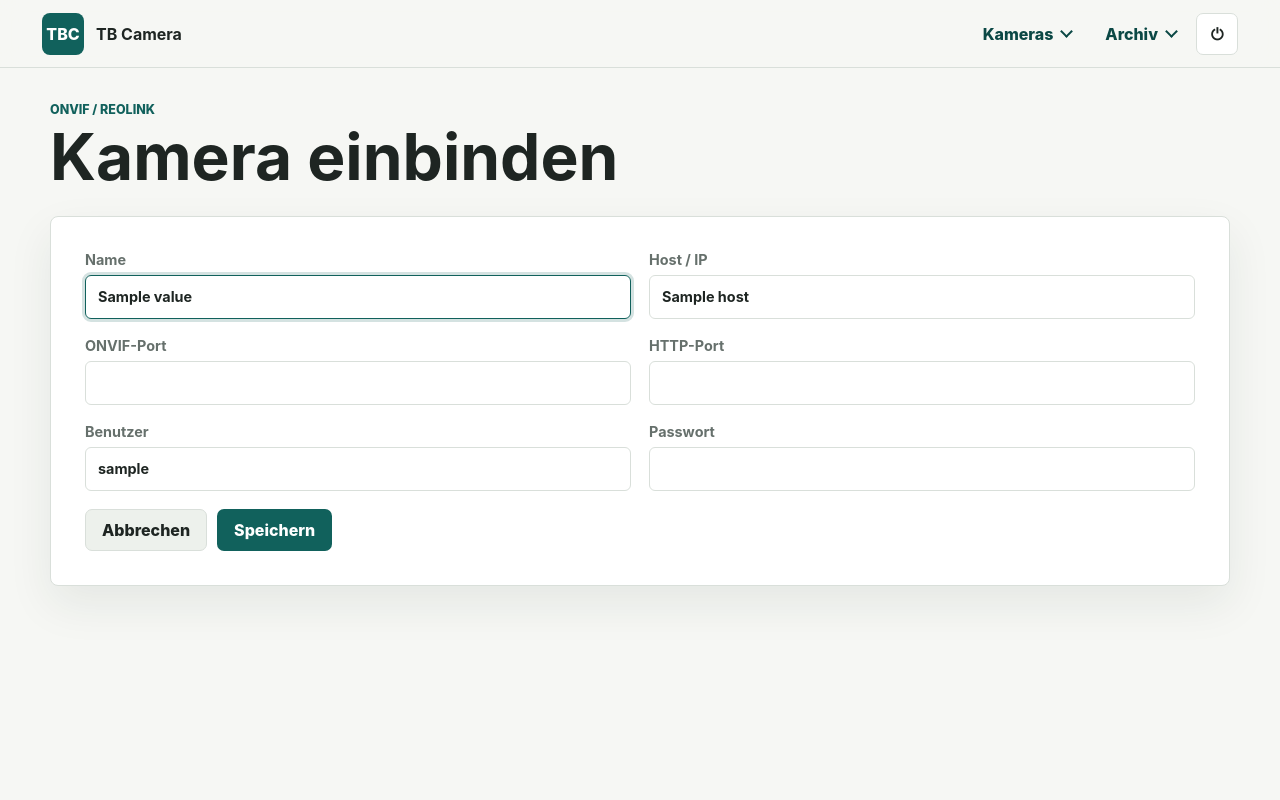
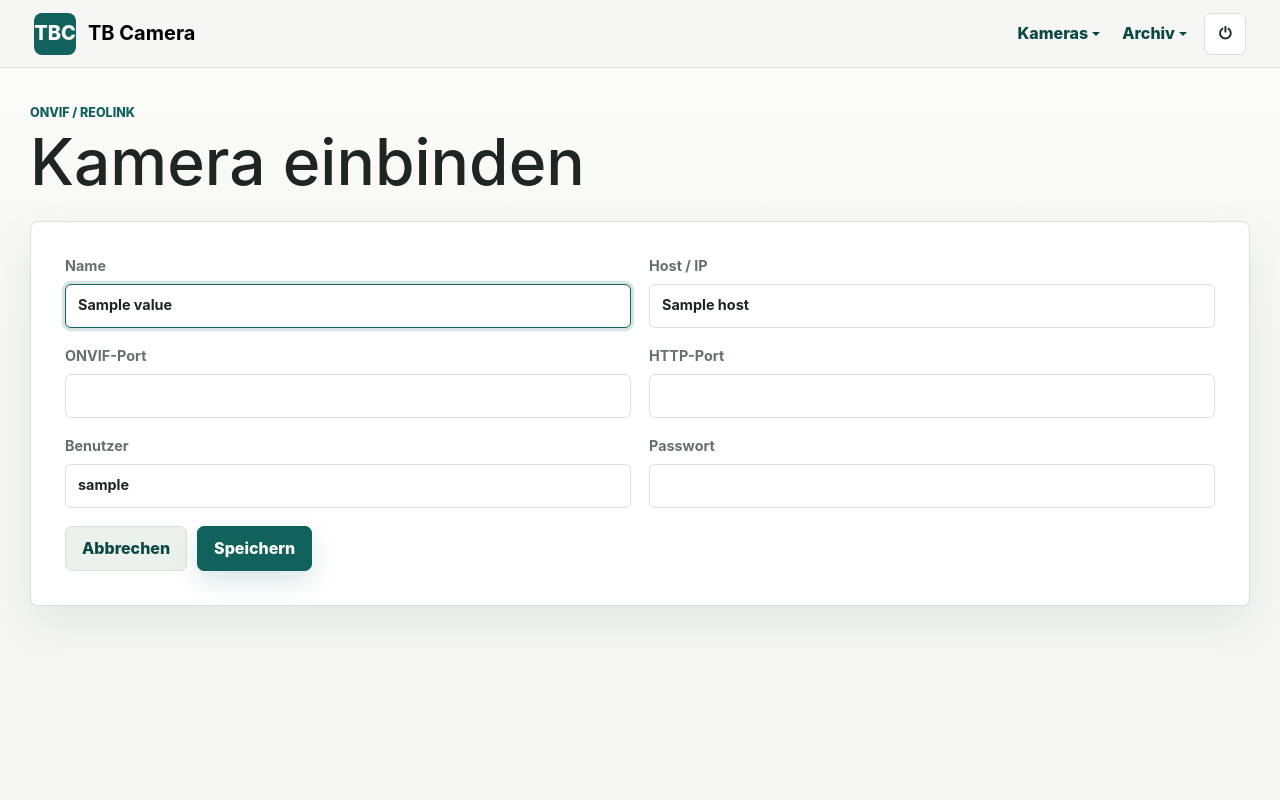
Before and after one commit to 404GamerNotFound/TBC-camera-manager, a FastAPI app: template app/tbc/templates/camera_form.html in a window 1280 px wide. Run offline with FastAPI, Linux system fonts and the light colour scheme; the template is opened without the code that fills it: most values are stand-ins (such as "Sample title", 1, 10 or a date in 2020); parts of the project's set-up code (start-up, migrations or seed data) failed here and were passed over.

Commit message:
update design

```diff
--- a/app/tbc/static/main-menu.js
+++ b/app/tbc/static/main-menu.js
@@ -4,7 +4,13 @@
     return;
   }
 
-  const mobileToggle = root.querySelector("[data-menu-toggle]");
+  if (window.bootstrap?.Dropdown && window.bootstrap?.Collapse) {
+    return;
+  }
+
+  const mobileToggle =
+    document.querySelector(`[data-menu-toggle][aria-controls="${root.id}"]`) ||
+    root.querySelector("[data-menu-toggle]");
   const groups = Array.from(root.querySelectorAll("[data-menu-group]"));
 
   const closeGroups = (except = null) => {
@@ -25,6 +31,7 @@
 
   const closeMobileMenu = () => {
     root.classList.remove("is-open");
+    root.classList.remove("show");
     mobileToggle?.setAttribute("aria-expanded", "false");
   };
 
@@ -75,6 +82,7 @@
   mobileToggle?.addEventListener("click", () => {
     const isOpen = !root.classList.contains("is-open");
     root.classList.toggle("is-open", isOpen);
+    root.classList.toggle("show", isOpen);
     mobileToggle.setAttribute("aria-expanded", String(isOpen));
     if (!isOpen) {
       closeGroups();
--- a/app/tbc/static/styles.css
+++ b/app/tbc/static/styles.css
@@ -13,6 +13,12 @@
   --ok: #1e7b4d;
   --warn: #a36413;
   --shadow: 0 18px 45px rgba(31, 45, 39, 0.08);
+  --bs-body-color: var(--text);
+  --bs-body-bg: var(--bg);
+  --bs-primary: var(--brand);
+  --bs-primary-rgb: 17, 97, 92;
+  --bs-border-color: var(--line);
+  --bs-border-radius: 8px;
   font-family: Inter, ui-sans-serif, system-ui, -apple-system, BlinkMacSystemFont, "Segoe UI", sans-serif;
 }
 
@@ -24,7 +30,11 @@ body {
   min-height: 100vh;
   margin: 0;
   color: var(--text);
-  background: var(--bg);
+  background:
+    linear-gradient(180deg, rgba(255, 255, 255, 0.72), rgba(246, 247, 244, 0) 360px),
+    var(--bg);
+  font-family: Inter, ui-sans-serif, system-ui, -apple-system, BlinkMacSystemFont, "Segoe UI", sans-serif;
+  line-height: 1.45;
 }
 
 a {
@@ -34,22 +44,26 @@ a {
 .topbar {
   position: sticky;
   top: 0;
-  z-index: 10;
-  display: flex;
-  align-items: center;
-  justify-content: space-between;
-  gap: 20px;
+  z-index: 1030;
   min-height: 68px;
-  padding: 12px clamp(18px, 4vw, 42px);
+  padding: 10px clamp(14px, 3vw, 34px);
   background: rgba(246, 247, 244, 0.92);
   border-bottom: 1px solid var(--line);
   backdrop-filter: blur(12px);
+}
+
+.app-nav-container {
+  gap: 18px;
+  padding: 0;
 }
 
 .brand {
   display: inline-flex;
   align-items: center;
   gap: 12px;
+  min-width: max-content;
+  margin: 0;
+  padding: 0;
   text-decoration: none;
 }
 
@@ -68,7 +82,6 @@ a {
   font-weight: 700;
 }
 
-.top-actions,
 .button-row,
 .form-actions {
   display: flex;
@@ -83,173 +96,129 @@ a {
   text-decoration: none;
 }
 
-.nav-shell {
-  display: flex;
-  justify-content: flex-end;
-  flex: 1;
+.navbar-toggler {
+  min-height: 42px;
+  padding: 8px 11px;
+  border: 1px solid var(--line);
+  border-radius: 8px;
+  color: var(--brand-strong);
+  background: var(--surface);
+}
+
+.navbar-toggler:focus {
+  box-shadow: 0 0 0 0.2rem rgba(17, 97, 92, 0.18);
+}
+
+.app-navbar {
   min-width: 0;
 }
 
-.top-actions {
+.app-nav-list {
+  gap: 4px;
+  width: 100%;
   justify-content: flex-end;
-  gap: 6px;
-  flex-wrap: nowrap;
 }
 
-.menu-toggle {
-  display: none;
-  gap: 9px;
+.app-nav-list .nav-link {
+  display: inline-flex;
+  align-items: center;
   min-height: 42px;
+  padding: 9px 13px;
+  border: 1px solid transparent;
+  border-radius: 8px;
   color: var(--brand-strong);
-  background: var(--surface);
-  border-color: var(--line);
+  font-weight: 800;
 }
 
-.menu-toggle-bars,
-.menu-toggle-bars::before,
-.menu-toggle-bars::after {
-  display: block;
-  width: 16px;
-  height: 2px;
-  border-radius: 999px;
-  background: currentColor;
-}
-
-.menu-toggle-bars {
-  position: relative;
-}
-
-.menu-toggle-bars::before,
-.menu-toggle-bars::after {
-  content: "";
-  position: absolute;
-  left: 0;
-}
-
-.menu-toggle-bars::before {
-  top: -5px;
-}
-
-.menu-toggle-bars::after {
-  top: 5px;
-}
-
-.menu-group {
-  position: relative;
-}
-
-.menu-trigger {
-  min-height: 42px;
-  padding: 9px 13px;
+.app-nav-list .nav-link:hover,
+.app-nav-list .nav-link:focus,
+.app-nav-list .nav-link.active,
+.app-nav-list .is-active > .nav-link {
   color: var(--brand-strong);
-  background: transparent;
-  border-color: transparent;
-}
-
-.menu-trigger::after {
-  content: "";
-  width: 7px;
-  height: 7px;
-  margin-left: 9px;
-  border-right: 2px solid currentColor;
-  border-bottom: 2px solid currentColor;
-  transform: translateY(-2px) rotate(45deg);
-}
-
-.menu-group.is-active .menu-trigger {
   background: #e7efec;
   border-color: rgba(17, 97, 92, 0.18);
 }
 
-.menu-group.is-open .menu-trigger,
-.menu-trigger:hover,
-.menu-trigger:focus {
-  background: var(--surface);
-  border-color: var(--line);
-  box-shadow: 0 8px 24px rgba(31, 45, 39, 0.08);
-  outline: none;
+.app-nav-list .nav-link:focus-visible {
+  box-shadow: 0 0 0 0.2rem rgba(17, 97, 92, 0.18);
 }
 
-.menu-group.is-open .menu-trigger::after {
-  transform: translateY(2px) rotate(225deg);
-}
-
-.menu-panel {
-  position: absolute;
-  top: calc(100% + 12px);
-  right: 0;
-  z-index: 22;
-  display: none;
+.dropdown-menu {
   min-width: 230px;
-  gap: 5px;
-  padding: 9px;
+  padding: 8px;
   border: 1px solid var(--line);
   border-radius: 8px;
   background: rgba(255, 255, 255, 0.98);
   box-shadow: 0 18px 50px rgba(31, 45, 39, 0.16);
 }
 
-.menu-group.is-open .menu-panel {
+.dropdown-item {
   display: grid;
+  grid-template-columns: 32px minmax(0, 1fr);
+  align-items: center;
+  gap: 10px;
+  min-height: 44px;
+  padding: 7px 9px;
+  border-radius: 7px;
+  color: var(--text);
+  font-weight: 800;
 }
 
-.menu-item {
-  display: grid;
-  grid-template-columns: 34px minmax(0, 1fr);
-  align-items: center;
-  gap: 10px;
-  width: 100%;
-  min-height: 46px;
-  padding: 7px 9px;
-  border: 0;
-  border-radius: 7px;
+.dropdown-item:hover,
+.dropdown-item:focus {
   color: var(--text);
-  background: transparent;
-  font: inherit;
-  font-weight: 800;
-  text-align: left;
-  text-decoration: none;
-  cursor: pointer;
+  background: var(--surface-soft);
 }
 
-.menu-icon {
+.dropdown-item.active,
+.dropdown-item:active {
+  color: var(--text);
+  background: #dfece7;
+}
+
+.dropdown-item:focus-visible {
+  box-shadow: inset 0 0 0 3px rgba(17, 97, 92, 0.18);
+}
+
+.nav-shortcut {
   display: grid;
   place-items: center;
-  width: 32px;
-  height: 32px;
+  width: 30px;
+  height: 30px;
   border-radius: 7px;
   color: var(--brand-strong);
   background: var(--surface-soft);
-  font-size: 0.78rem;
+  font-size: 0.76rem;
   font-weight: 900;
 }
 
-.menu-item:hover,
-.menu-item:focus,
-.menu-item.is-current {
-  background: var(--surface-soft);
-  outline: none;
-}
-
-.menu-item:focus {
-  box-shadow: inset 0 0 0 3px rgba(17, 97, 92, 0.18);
-}
-
-.menu-item.is-current .menu-icon {
+.dropdown-item.active .nav-shortcut {
   color: white;
   background: var(--brand);
 }
 
-@media (hover: hover) {
-  .menu-group:hover .menu-panel {
-    display: grid;
-  }
+.dropdown-divider {
+  border-color: var(--line);
+}
+
+.nav-logout {
+  display: flex;
+  align-items: center;
+  margin-left: 4px;
+}
+
+.nav-logout form {
+  margin: 0;
+}
+
+.dropdown.is-open > .dropdown-menu {
+  display: block;
 }
 
 .shell {
-  width: min(1180px, calc(100vw - 32px));
+  width: min(1220px, calc(100vw - 32px));
   margin: 0 auto;
-  padding: 34px 0 60px;
+  padding: 36px 0 64px;
 }
 
 .flash,
@@ -368,26 +340,47 @@ button,
   font-weight: 800;
   text-decoration: none;
   cursor: pointer;
+  transition: background-color 0.15s ease, border-color 0.15s ease, color 0.15s ease, box-shadow 0.15s ease, transform 0.15s ease;
 }
 
 .primary-button {
   color: white;
   background: var(--brand);
+  border-color: var(--brand);
+  box-shadow: 0 10px 24px rgba(17, 97, 92, 0.16);
 }
 
-.primary-button:hover {
+.primary-button:hover,
+.primary-button:focus {
+  color: white;
   background: var(--brand-strong);
+  border-color: var(--brand-strong);
 }
 
 .secondary-button {
-  color: var(--text);
+  color: var(--brand-strong);
   background: var(--surface-soft);
   border-color: var(--line);
+}
+
+.secondary-button:hover,
+.secondary-button:focus {
+  color: var(--brand-strong);
+  background: #dfece7;
+  border-color: rgba(17, 97, 92, 0.22);
 }
 
 .danger-button {
   color: white;
   background: var(--danger);
+  border-color: var(--danger);
+}
+
+.danger-button:hover,
+.danger-button:focus {
+  color: white;
+  background: #872d2d;
+  border-color: #872d2d;
 }
 
 .icon-button {
--- a/app/tbc/templates/base.html
+++ b/app/tbc/templates/base.html
@@ -4,11 +4,13 @@
     <meta charset="utf-8">
     <meta name="viewport" content="width=device-width, initial-scale=1">
     <title>{{ app_name }} - TB Camera</title>
+    <link href="https://cdn.jsdelivr.net/npm/bootstrap@5.3.3/dist/css/bootstrap.min.css" rel="stylesheet">
     <link rel="stylesheet" href="{{ url_for('static', path='/styles.css') }}">
   </head>
   <body>
-    <header class="topbar">
-      <a class="brand" href="/cameras" aria-label="TBC Dashboard">
+    <header class="topbar navbar navbar-expand-xl">
+      <div class="container-fluid app-nav-container">
+        <a class="brand navbar-brand" href="/cameras" aria-label="TBC Dashboard">
           <span class="brand-mark">TBC</span>
           <span class="brand-name">TB Camera</span>
         </a>
@@ -19,112 +21,141 @@
       {% set storage_active = path.startswith('/storage') or path.startswith('/retention') %}
       {% set ops_active = path.startswith('/health') or path.startswith('/notifications') or path.startswith('/mqtt') %}
       {% set admin_active = path.startswith('/users') or path.startswith('/settings') %}
-      <div class="nav-shell" data-main-menu>
-        <button class="menu-toggle" type="button" aria-expanded="false" aria-controls="main-menu" data-menu-toggle>
-          <span class="menu-toggle-bars" aria-hidden="true"></span>
-          Menü
+        <button class="navbar-toggler" type="button" data-bs-toggle="collapse" data-bs-target="#main-menu" aria-controls="main-menu" aria-expanded="false" aria-label="Navigation umschalten" data-menu-toggle>
+          <span class="navbar-toggler-icon"></span>
         </button>
-        <nav class="top-actions" id="main-menu" aria-label="Hauptnavigation" data-menu-nav>
-          <div class="menu-group{% if cameras_active %} is-active{% endif %}" data-menu-group>
-            <button class="menu-trigger" type="button" aria-expanded="false" data-menu-trigger>
+        <nav class="collapse navbar-collapse app-navbar" id="main-menu" aria-label="Hauptnavigation" data-main-menu data-menu-nav>
+          <ul class="navbar-nav app-nav-list ms-xl-auto align-items-xl-center">
+            <li class="nav-item dropdown{% if cameras_active %} is-active{% endif %}" data-menu-group>
+              <button class="nav-link dropdown-toggle{% if cameras_active %} active{% endif %}" type="button" data-bs-toggle="dropdown" aria-expanded="false" data-menu-trigger>
                 Kameras
               </button>
-            <div class="menu-panel" data-menu-panel>
-              <a class="menu-item{% if path.startswith('/cameras') %} is-current{% endif %}" href="/cameras">
-                <span class="menu-icon" aria-hidden="true">K</span>
+              <ul class="dropdown-menu" data-menu-panel>
+                <li>
+                  <a class="dropdown-item{% if path.startswith('/cameras') %} active{% endif %}" href="/cameras">
+                    <span class="nav-shortcut" aria-hidden="true">K</span>
                     <span>Kameras</span>
                   </a>
-              <a class="menu-item{% if path.startswith('/live') %} is-current{% endif %}" href="/live">
-                <span class="menu-icon" aria-hidden="true">L</span>
+                </li>
+                <li>
+                  <a class="dropdown-item{% if path.startswith('/live') %} active{% endif %}" href="/live">
+                    <span class="nav-shortcut" aria-hidden="true">L</span>
                     <span>Live</span>
                   </a>
-            </div>
-          </div>
-          <div class="menu-group{% if archive_active %} is-active{% endif %}" data-menu-group>
-            <button class="menu-trigger" type="button" aria-expanded="false" data-menu-trigger>
+                </li>
+              </ul>
+            </li>
+            <li class="nav-item dropdown{% if archive_active %} is-active{% endif %}" data-menu-group>
+              <button class="nav-link dropdown-toggle{% if archive_active %} active{% endif %}" type="button" data-bs-toggle="dropdown" aria-expanded="false" data-menu-trigger>
                 Archiv
               </button>
-            <div class="menu-panel" data-menu-panel>
-              <a class="menu-item{% if path.startswith('/recordings') %} is-current{% endif %}" href="/recordings">
-                <span class="menu-icon" aria-hidden="true">C</span>
+              <ul class="dropdown-menu" data-menu-panel>
+                <li>
+                  <a class="dropdown-item{% if path.startswith('/recordings') %} active{% endif %}" href="/recordings">
+                    <span class="nav-shortcut" aria-hidden="true">C</span>
                     <span>Clips</span>
                   </a>
-              <a class="menu-item{% if path.startswith('/sd-card') %} is-current{% endif %}" href="/sd-card">
-                <span class="menu-icon" aria-hidden="true">S</span>
+                </li>
+                <li>
+                  <a class="dropdown-item{% if path.startswith('/sd-card') %} active{% endif %}" href="/sd-card">
+                    <span class="nav-shortcut" aria-hidden="true">S</span>
                     <span>SD-Karte</span>
                   </a>
-            </div>
-          </div>
+                </li>
+              </ul>
+            </li>
         {% if role == 'admin' %}
-          <div class="menu-group{% if storage_active %} is-active{% endif %}" data-menu-group>
-            <button class="menu-trigger" type="button" aria-expanded="false" data-menu-trigger>
+            <li class="nav-item dropdown{% if storage_active %} is-active{% endif %}" data-menu-group>
+              <button class="nav-link dropdown-toggle{% if storage_active %} active{% endif %}" type="button" data-bs-toggle="dropdown" aria-expanded="false" data-menu-trigger>
                 Speicher
               </button>
-            <div class="menu-panel" data-menu-panel>
-              <a class="menu-item{% if path == '/storage' %} is-current{% endif %}" href="/storage">
-                <span class="menu-icon" aria-hidden="true">Z</span>
+              <ul class="dropdown-menu" data-menu-panel>
+                <li>
+                  <a class="dropdown-item{% if path == '/storage' %} active{% endif %}" href="/storage">
+                    <span class="nav-shortcut" aria-hidden="true">Z</span>
                     <span>Ziele</span>
                   </a>
-              <a class="menu-item{% if path.startswith('/storage/explorer') %} is-current{% endif %}" href="/storage/explorer">
-                <span class="menu-icon" aria-hidden="true">E</span>
+                </li>
+                <li>
+                  <a class="dropdown-item{% if path.startswith('/storage/explorer') %} active{% endif %}" href="/storage/explorer">
+                    <span class="nav-shortcut" aria-hidden="true">E</span>
                     <span>Explorer</span>
                   </a>
-              <a class="menu-item{% if path.startswith('/retention') %} is-current{% endif %}" href="/retention">
-                <span class="menu-icon" aria-hidden="true">R</span>
+                </li>
+                <li>
+                  <a class="dropdown-item{% if path.startswith('/retention') %} active{% endif %}" href="/retention">
+                    <span class="nav-shortcut" aria-hidden="true">R</span>
                     <span>Retention</span>
                   </a>
-            </div>
-          </div>
-          <div class="menu-group{% if ops_active %} is-active{% endif %}" data-menu-group>
-            <button class="menu-trigger" type="button" aria-expanded="false" data-menu-trigger>
+                </li>
+              </ul>
+            </li>
+            <li class="nav-item dropdown{% if ops_active %} is-active{% endif %}" data-menu-group>
+              <button class="nav-link dropdown-toggle{% if ops_active %} active{% endif %}" type="button" data-bs-toggle="dropdown" aria-expanded="false" data-menu-trigger>
                 Betrieb
               </button>
-            <div class="menu-panel" data-menu-panel>
-              <a class="menu-item{% if path.startswith('/health') %} is-current{% endif %}" href="/health">
-                <span class="menu-icon" aria-hidden="true">P</span>
+              <ul class="dropdown-menu" data-menu-panel>
+                <li>
+                  <a class="dropdown-item{% if path.startswith('/health') %} active{% endif %}" href="/health">
+                    <span class="nav-shortcut" aria-hidden="true">P</span>
                     <span>Leistung</span>
                   </a>
-              <a class="menu-item{% if path.startswith('/notifications') %} is-current{% endif %}" href="/notifications">
-                <span class="menu-icon" aria-hidden="true">N</span>
+                </li>
+                <li>
+                  <a class="dropdown-item{% if path.startswith('/notifications') %} active{% endif %}" href="/notifications">
+                    <span class="nav-shortcut" aria-hidden="true">N</span>
                     <span>Notify</span>
                   </a>
-              <a class="menu-item{% if path.startswith('/mqtt') %} is-current{% endif %}" href="/mqtt">
-                <span class="menu-icon" aria-hidden="true">M</span>
+                </li>
+                <li>
+                  <a class="dropdown-item{% if path.startswith('/mqtt') %} active{% endif %}" href="/mqtt">
+                    <span class="nav-shortcut" aria-hidden="true">M</span>
                     <span>MQTT</span>
                   </a>
-            </div>
-          </div>
-          <div class="menu-group{% if admin_active %} is-active{% endif %}" data-menu-group>
-            <button class="menu-trigger" type="button" aria-expanded="false" data-menu-trigger>
+                </li>
+              </ul>
+            </li>
+            <li class="nav-item dropdown{% if admin_active %} is-active{% endif %}" data-menu-group>
+              <button class="nav-link dropdown-toggle{% if admin_active %} active{% endif %}" type="button" data-bs-toggle="dropdown" aria-expanded="false" data-menu-trigger>
                 Admin
               </button>
-            <div class="menu-panel" data-menu-panel>
-              <a class="menu-item{% if path.startswith('/users') %} is-current{% endif %}" href="/users">
-                <span class="menu-icon" aria-hidden="true">B</span>
+              <ul class="dropdown-menu" data-menu-panel>
+                <li>
+                  <a class="dropdown-item{% if path.startswith('/users') %} active{% endif %}" href="/users">
+                    <span class="nav-shortcut" aria-hidden="true">B</span>
                     <span>Benutzer</span>
                   </a>
-              <a class="menu-item{% if path.startswith('/settings') %} is-current{% endif %}" href="/settings">
-                <span class="menu-icon" aria-hidden="true">A</span>
+                </li>
+                <li>
+                  <a class="dropdown-item{% if path.startswith('/settings') %} active{% endif %}" href="/settings">
+                    <span class="nav-shortcut" aria-hidden="true">A</span>
                     <span>Einstellungen</span>
                   </a>
-              <button class="menu-item" title="Debug Log" aria-label="Debug Log" type="button" data-debug-toggle>
-                <span class="menu-icon" aria-hidden="true">D</span>
+                </li>
+                <li><hr class="dropdown-divider"></li>
+                <li>
+                  <button class="dropdown-item" title="Debug Log" aria-label="Debug Log" type="button" data-debug-toggle>
+                    <span class="nav-shortcut" aria-hidden="true">D</span>
                     <span>Debug Log</span>
                   </button>
-            </div>
-          </div>
+                </li>
+              </ul>
+            </li>
         {% endif %}
+            <li class="nav-item nav-logout">
               <form method="post" action="/logout">
                 <button class="icon-button" title="Abmelden" aria-label="Abmelden" type="submit">⏻</button>
               </form>
+            </li>
+          </ul>
         </nav>
+      {% endif %}
       </div>
-      {% endif %}
     </header>
 
-    <main class="shell">
+    <main class="shell container-xxl">
       {% if flash %}
-      <div class="flash flash-{{ flash.level }}">{{ flash.message }}</div>
+      <div class="flash flash-{{ flash.level }} alert" role="alert">{{ flash.message }}</div>
       {% endif %}
       {% block content %}{% endblock %}
     </main>
@@ -148,6 +179,7 @@
     <script src="{{ url_for('static', path='/debug-log.js') }}" defer></script>
     {% endif %}
     {% if username %}
+    <script src="https://cdn.jsdelivr.net/npm/bootstrap@5.3.3/dist/js/bootstrap.bundle.min.js" defer></script>
     <script src="{{ url_for('static', path='/main-menu.js') }}" defer></script>
     {% endif %}
   </body>
```
Also changed, not shown: other parts of app/tbc/static/styles.css (+81 -47 lines). Lines whose indentation alone changed are shown as unchanged.
